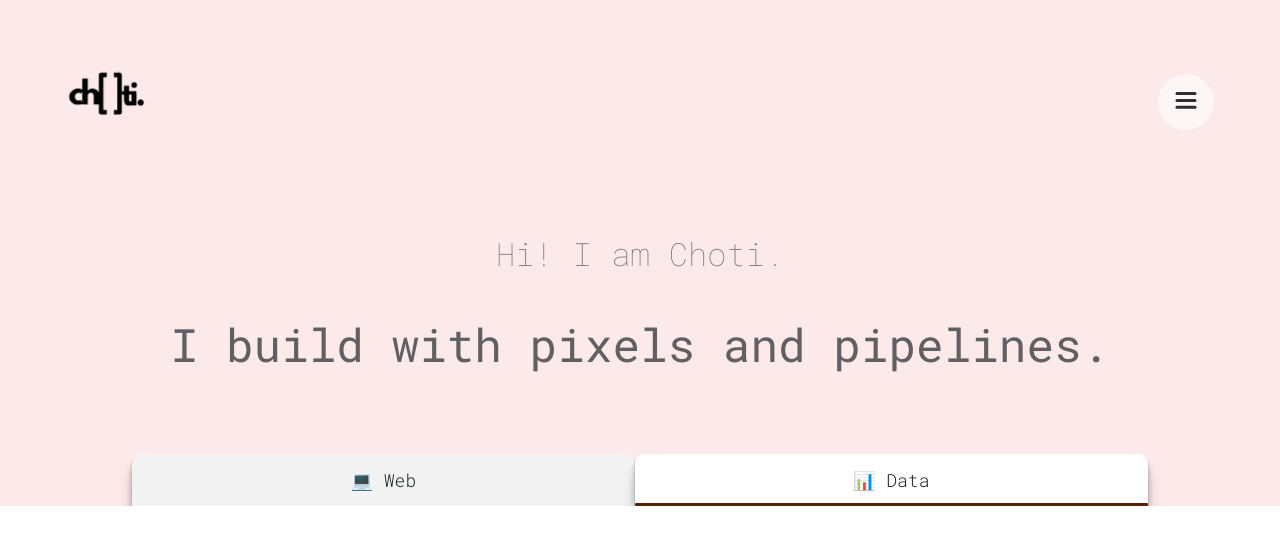
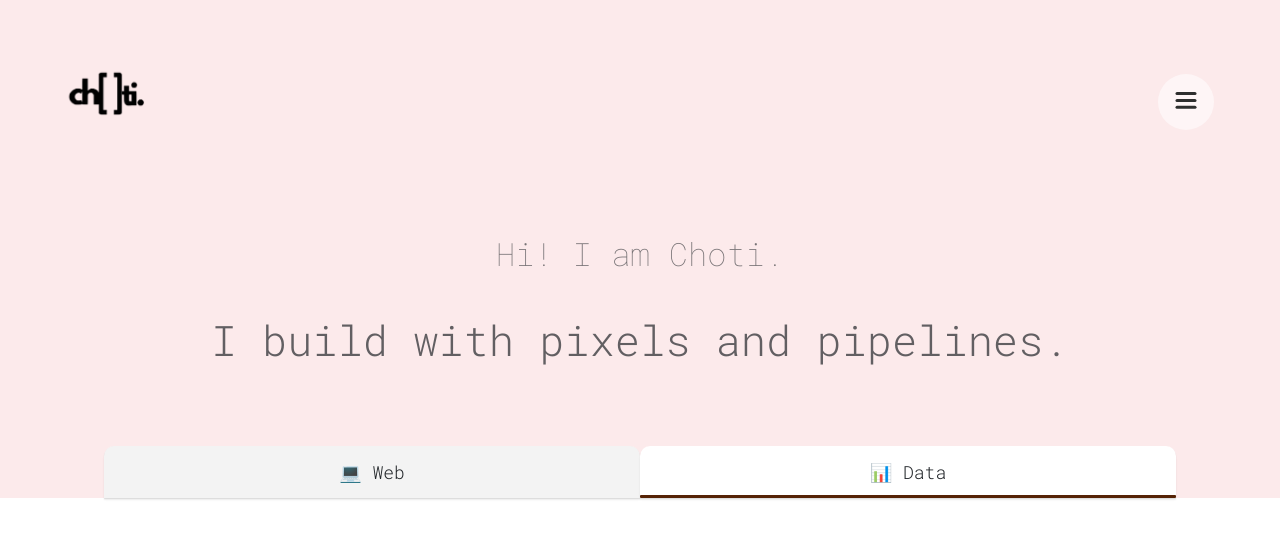
Before and after one commit to jgchoti/jgchoti.github.io, a React (Create React App) app: page / in a window 1280 px wide. Shown: the top 544 px of the page. Built offline with nearby package versions, Linux system fonts and the light colour scheme; no server answers.

Commit message:
fix style

```diff
--- a/src/style/layout.css
+++ b/src/style/layout.css
@@ -10,7 +10,6 @@ body {
   padding-bottom: 0;
   text-align: center;
   background-color: var(--main-bg-color);
-  min-height: 50svh;
 }
 
 .content-wrapper {
@@ -52,23 +51,12 @@ body {
   border-radius: 10px;
 }
 
-.tab-container {
-  width: 100%;
-  overflow: hidden;
-  /* box-shadow: 0 1px 1px hsl(0deg 0% 0% / 0.075),
-    0 2px 2px hsl(0deg 0% 0% / 0.075), 0 4px 4px hsl(0deg 0% 0% / 0.075),
-    0 8px 8px hsl(0deg 0% 0% / 0.075), 0 16px 16px hsl(0deg 0% 0% / 0.075),
-    0 2px 2px hsl(0deg 0% 0% / 0.075), 0 4px 4px hsl(0deg 0% 0% / 0.075),
-    0 8px 8px hsl(0deg 0% 0% / 0.075), 0 16px 16px hsl(0deg 0% 0% / 0.075); */
-  display: flex;
-  flex-direction: column;
-}
 .tab-style {
   display: flex;
-  justify-content: center;
+  justify-content: space-between;
   flex-wrap: wrap;
   list-style: none;
-  padding: 20px auto 0;
+  padding: 0 10px;
   margin: 0;
   font-weight: 300;
   font-size: 18px;
@@ -78,17 +66,14 @@ body {
 }
 
 .tab-style li {
-  flex: 0 1 auto;
-  white-space: nowrap;
+  flex: 1;
   min-width: 60px;
   text-align: center;
-  padding: 8px 20%;
+  padding: 8px 0;
+  margin: 0;
   border-radius: 10px 10px 0 0;
   box-shadow: 0 1px 1px hsl(0deg 0% 0% / 0.075),
-    0 2px 2px hsl(0deg 0% 0% / 0.075), 0 4px 4px hsl(0deg 0% 0% / 0.075),
-    0 8px 8px hsl(0deg 0% 0% / 0.075), 0 16px 16px hsl(0deg 0% 0% / 0.075),
-    0 2px 2px hsl(0deg 0% 0% / 0.075), 0 4px 4px hsl(0deg 0% 0% / 0.075),
-    0 8px 8px hsl(0deg 0% 0% / 0.075), 0 16px 16px hsl(0deg 0% 0% / 0.075);
+    0 2px 2px hsl(0deg 0% 0% / 0.075);
   cursor: pointer;
   position: relative;
   transition: all 0.3s ease-in-out;
--- a/src/style/media-queries.css
+++ b/src/style/media-queries.css
@@ -81,7 +81,7 @@
 
   .hero h1,
   .hero h2 {
-    font-size: 42px;
+    font-size: 36px;
     font-weight: 300;
     padding-left: 30px;
     padding-right: 30px;
@@ -89,7 +89,7 @@
   }
 
   .hero p {
-    font-size: 28px;
+    font-size: 26px;
     margin: 80px auto 0;
   }
 
@@ -194,10 +194,6 @@
   .sub-header-text h3 {
     font-size: 24px;
   }
-
-  .tab-style li {
-    padding: 8px 12%;
-  }
 }
 
 @media (max-width: 400px) {
@@ -207,7 +203,7 @@
   }
 
   .hero h1 {
-    font-size: 36px;
+    font-size: 32px;
   }
 
   .technology-text h3 {
--- a/src/style/typography.css
+++ b/src/style/typography.css
@@ -64,8 +64,8 @@ p {
 .hero h1 {
   margin-top: 20px;
   margin-bottom: 64px;
-  font-weight: normal;
-  font-size: 46px;
+  font-weight: 300;
+  font-size: 42px;
   line-height: 2;
   opacity: 0.7;
 }
```
